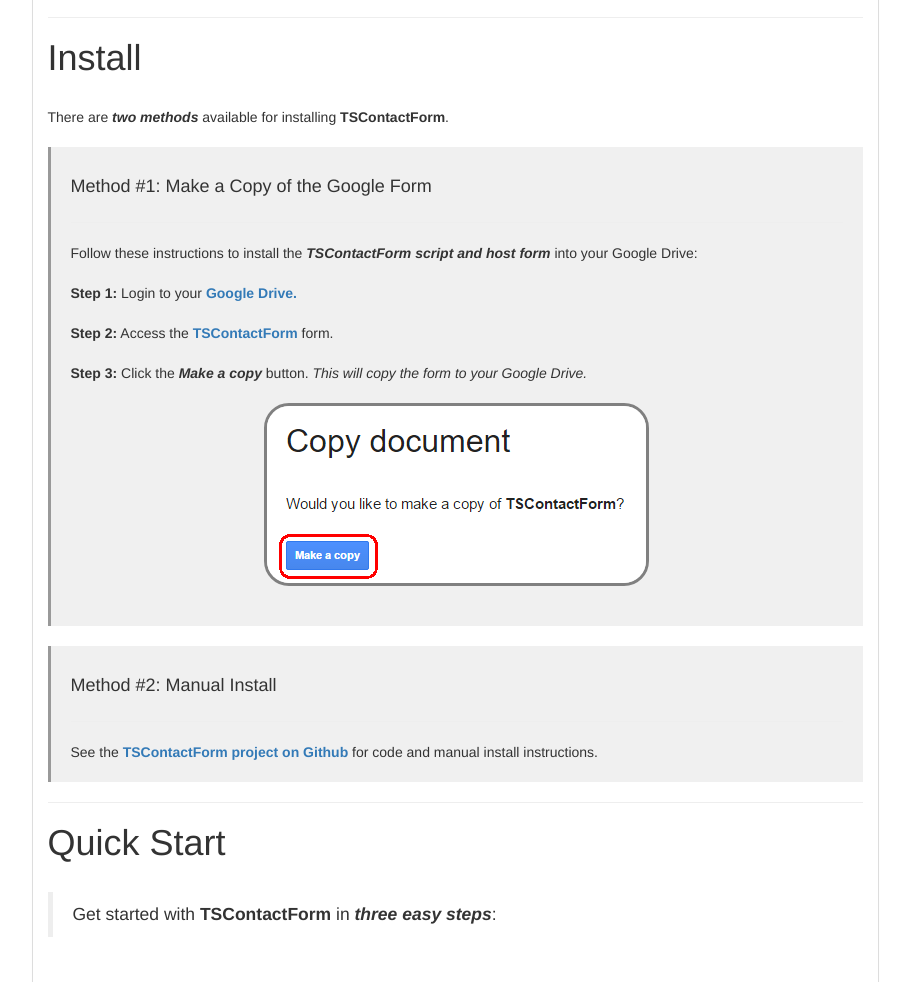
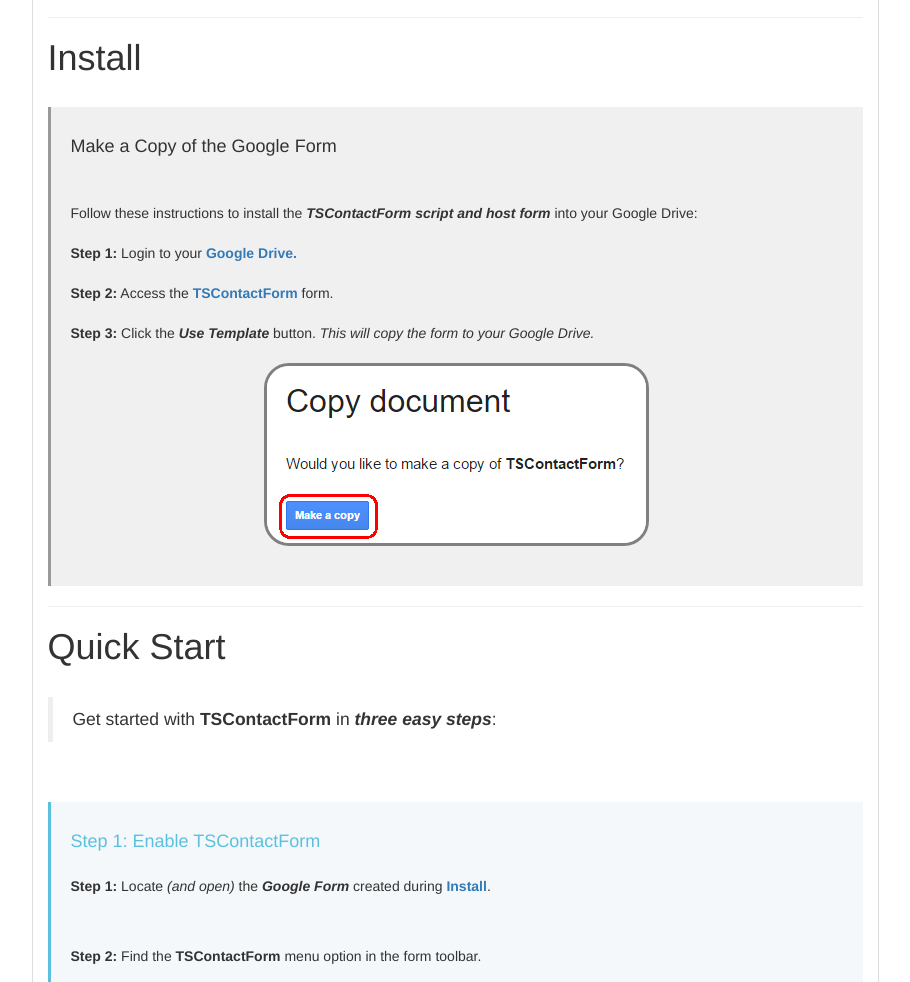
Before and after one commit to techstreams/TSContactForm, a plain HTML site: page index.html in a window 1280 px wide. Shown: the part 1782-2764 px from the top of the page, without its empty margins (331-1241 px from the left). Drawn offline with nearby package versions, Linux system fonts and the light colour scheme.

Commit message:
Update index.html

```diff
--- a/index.html
+++ b/index.html
@@ -84,9 +84,8 @@
 <hr>
 <p><a href="#" id="install"></a></p>
 <h1>Install</h1>
-<p>There are <strong><em>two methods</em></strong> available for installing <strong>TSContactForm</strong>.</p>
 <div class="ts-notice ts-notice-default">
-<h4>Method #1: Make a Copy of the Google Form</h4>
+<h4>Make a Copy of the Google Form</h4>
 
 <hr>
 
@@ -97,25 +96,14 @@
 <strong>Step 1:</strong>  Login to your <strong><a href="http://drive.google.com/" target="_blank">Google Drive.</a></strong><br>
 <br>
 
-<strong>Step 2:</strong>  Access the <strong><a href="https://docs.google.com/forms/d/1R3UizT2_VeqfgtTiV4NSo5fVVx51syIO6cmQfmQxeJc/copy" target="_blank">TSContactForm</a></strong> form.<br>
+<strong>Step 2:</strong>  Access the <strong><a href="https://techstreams.page.link/TSContactForm" target="_blank">TSContactForm</a></strong> form.<br>
 <br>
 
-<p><strong>Step 3:</strong>  Click the  <strong><em>Make a copy</em></strong> button. <em>This will copy the form to your Google Drive.</em> </p>
+<p><strong>Step 3:</strong>  Click the  <strong><em>Use Template</em></strong> button. <em>This will copy the form to your Google Drive.</em> </p>
 <div class="separator">
    <img src="img/copy.png" class="img-responsive" alt="auth image">
 </div>
 </div>
-
-<div class="ts-notice ts-notice-default">
-<h4>Method #2: Manual Install</h4>
-
-<hr>
-
-See the <strong><a href="https://github.com/techstreams/TSContactForm" target="_blank">TSContactForm project on Github</a></strong> for code and manual install instructions.
-
-</div>
-
-
 
 <hr>
 <p><a href="#" id="quickstart"></a></p>
```
